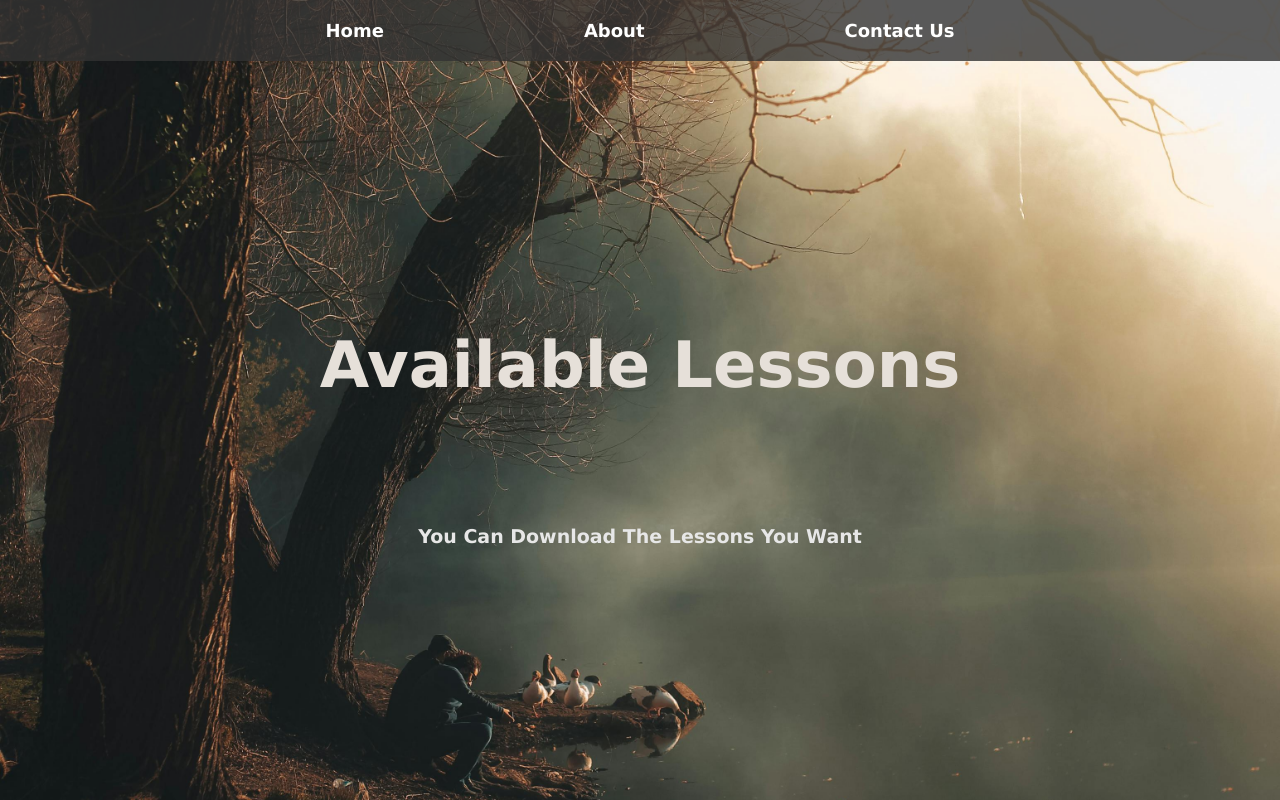
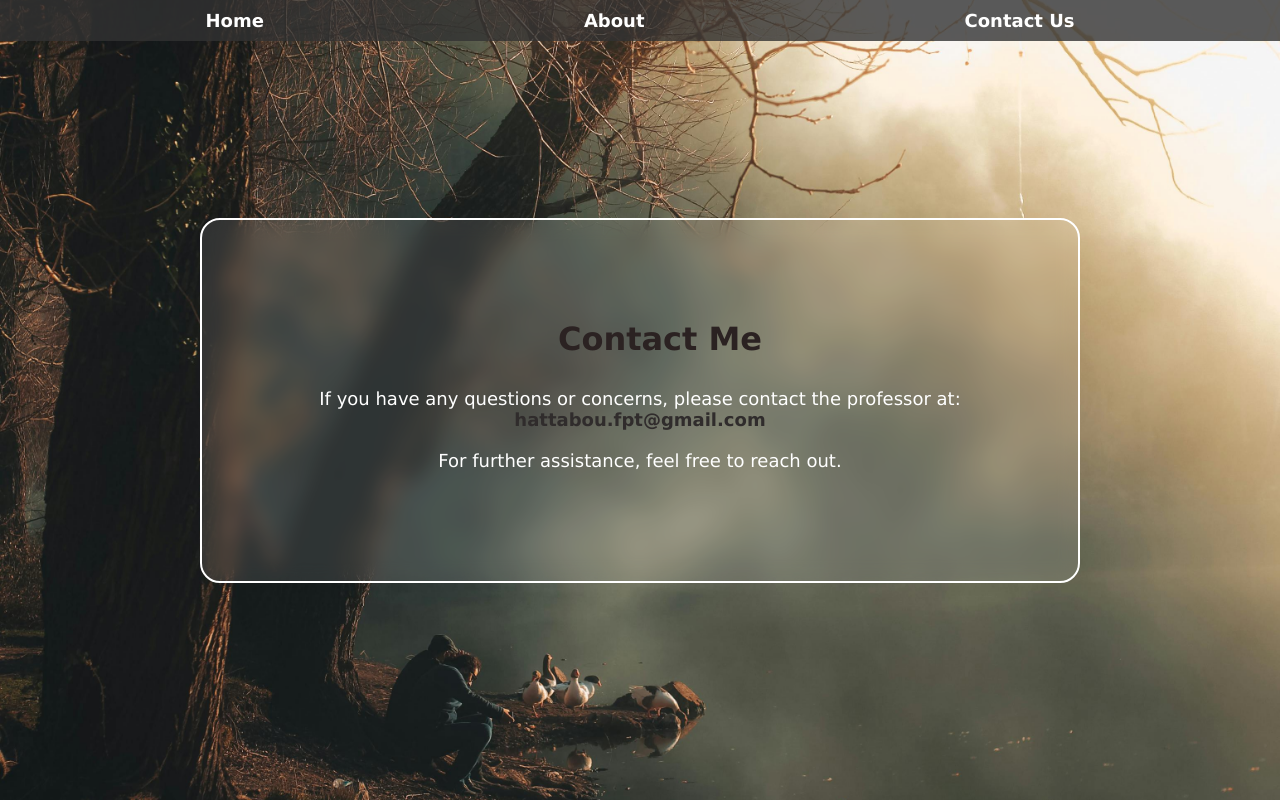
Before and after one commit to yadsashel/Educational_Portal_Teacher, a Flask app: template templates/student_view.html in a window 1280 px wide. Run offline with Flask 2, Linux system fonts and the light colour scheme; the template is opened without the code that fills it, so the values that code supplies are empty.

Commit message:
the new deploy is about to be done

```diff
--- a/app.py
+++ b/app.py
@@ -1,4 +1,4 @@
-from flask import Flask, render_template, request, jsonify
+from flask import Flask, render_template, request, jsonify, send_from_directory
 import os
 from config import get_db_connection
 from flask_cors import CORS
@@ -11,6 +11,16 @@ UPLOAD_FOLDER = 'static/uploads/'
 # Ensure upload folder exists
 if not os.path.exists(UPLOAD_FOLDER):
     os.makedirs(UPLOAD_FOLDER)
+
+# Route for serving CSS files (not necessary if you use url_for)
+@app.route('/css/<path:filename>')
+def serve_css(filename):
+    return send_from_directory('Css', filename)
+
+# Route for the home page
+@app.route('/')
+def home():
+    return render_template('student_view.html')
 
 # Route for uploading files
 @app.route('/upload', methods=['GET', 'POST'])
@@ -37,11 +47,15 @@ def get_files():
     files = fetch_all_files()  # Fetch from database
     return jsonify({'files': files})
 
-# Route for students to view files
-@app.route('/view')
-def student_view():
-    files = fetch_all_files()  # Fetch from database
-    return render_template('student_view.html', files=files)
+# Route for about page
+@app.route('/about')
+def about():
+    return render_template('About.html')
+
+# Route for contact page
+@app.route('/contact')
+def contact():
+    return render_template('contact.html')
 
 # Function to store file information in the database
 def store_file_in_db(file_name):
@@ -63,4 +77,4 @@ def fetch_all_files():
     return files
 
 if __name__ == '__main__':
-    app.run(debug=True)
+    app.run(host='0.0.0.0', port=int(os.environ.get('PORT', 5000)), debug=True)
--- a/config.py
+++ b/config.py
@@ -1,10 +1,11 @@
+import os
 import mysql.connector
 
 def get_db_connection():
     conn = mysql.connector.connect(
-        host="localhost",
-        user="root",
-        password="2002@Yad",
-        database="educational_portal"
+        host=os.getenv('sql3.freesqldatabase.com'),
+        user=os.getenv('sql3739350'),
+        password=os.getenv('zNb95jSusT'),
+        database=os.getenv('sql3739350')
     )
     return conn
--- a/requirements.txt
+++ b/requirements.txt
@@ -1,3 +1,5 @@
 Flask==2.0.1
 mysql-connector-python==8.0.26
 Werkzeug==2.0.1
+gunicorn==20.1.0
+flask_cors
--- a/style/styles.css
+++ b/static/Css/styles.css
@@ -40,10 +40,9 @@ body {
 header {
     display: flex;
     justify-content: center;
-    background-color: rgba(51, 51, 51, 0.8); /* Slightly transparent navbar */
-    padding: 20px;
-    margin-bottom: 300px;
-    width: 100%; /* Full width */
+    background-color: rgba(51, 51, 51, 0.8);
+    padding: 10px;
+    width: 100%;
     position: fixed;
     top: 0;
     z-index: 1000;
@@ -52,7 +51,8 @@ header {
 header nav ul {
     list-style: none;
     display: flex;
-    gap: 200px;
+    gap: 20rem; /* Adjust gap as needed */
+    flex-wrap: wrap; /* Allow items to wrap on smaller screens */
 }
 
 header nav ul li {
@@ -66,6 +66,20 @@ header nav ul li a {
     font-size: 18px;
     position: relative;
     transition: color 0.3s ease;
+}
+
+/* Media query for smaller screens */
+@media (max-width: 600px) {
+    header nav ul {
+        gap: 20px; /* Set gap to 20px for mobile */
+        flex-direction: row; /* Keep items in a row */
+        justify-content: flex-end; /* Align items to the right */
+        align-items: center; /* Center items vertically */
+    }
+
+    header nav ul li {
+        margin: 5px; /* Add some space between items */
+    }
 }
 
 header nav ul li a:hover {
--- a/static/scripts.js
+++ b/static/scripts.js
@@ -26,7 +26,7 @@ document.addEventListener('DOMContentLoaded', function () {
     }
 
     // Fetch the uploaded files from the server
-    fetch('http://127.0.0.1:5000/files') // Ensure you're calling the correct endpoint
+    fetch('/files') // Ensure this URL matches your Flask route
         .then(response => response.json())
         .then(data => {
             displayLessons(data.files);
--- a/templates/student_view.html
+++ b/templates/student_view.html
@@ -3,8 +3,8 @@
 <head>
     <meta charset="UTF-8">
     <meta name="viewport" content="width=device-width, initial-scale=1.0">
-    <title>Student View</title>
-    <link rel="stylesheet" href="/style/styles.css">
+    <title>Contact</title>
+    <link rel="stylesheet" href="{{ url_for('static', filename='Css/styles.css') }}">
 </head>
 <body>
 
@@ -12,28 +12,19 @@
     <header>
         <nav>
             <ul>
-                <li><a href="./student_view.html">Home</a></li>
-                <li><a href="../templates/About.html">About</a></li>
-                <li><a href="../templates/contact.html">Contact Us</a></li>
+                <li><a href="{{ url_for('home') }}">Home</a></li>
+                <li><a href="{{ url_for('about') }}">About</a></li>
+                <li><a href="{{ url_for('contact') }}">Contact Us</a></li>
             </ul>
         </nav>
     </header>
 
-    <!-- Hero section for the page title -->
-    <div class="hero">
-        <div class="content">
-            <h1>Available Lessons</h1>
-        </div>
-    </div>
+    <!-- Contact Section -->
+    <section id="contact" class="contact-me">
+        <h1>Contact Me</h1>
+        <p>If you have any questions or concerns, please contact the professor at: <strong>hattabou.fpt@gmail.com</strong></p>
+        <p>For further assistance, feel free to reach out.</p>
+    </section>
 
-    <!-- Section to display the uploaded lessons -->
-    <div class="uploaded">
-        <h3>You Can Download The Lessons You Want</h3>
-        <ul id="lessonList" class="file-list">
-            <!-- List of lessons uploaded by the professor will appear here -->
-        </ul>
-    </div>
-
-    <script src="/static/scripts.js"></script>
 </body>
 </html>
--- a/templates/teacher_Upload.html
+++ b/templates/teacher_Upload.html
@@ -4,7 +4,7 @@
     <meta charset="UTF-8">
     <meta name="viewport" content="width=device-width, initial-scale=1.0">
     <title>Professor Uploads</title>
-    <link rel="stylesheet" href="/style/teacher_Upload.css">
+    <link rel="stylesheet" href="{{ url_for('static', filename='Css/teacher_Upload.css') }}">
 </head>
 <body>
 
@@ -55,6 +55,6 @@
         </div>
     </div>
     </div>
-    <script src="/static/teacher_Upload.js"></script>
+    <script src="{{ url_for('static', filename='teacher_Upload.js') }}"></script>
 </body>
 </html>
```
Also changed, not shown: templates/About.html (+10 -11 lines), templates/contact.html (+7 -7 lines), static/Css/teacher_Upload.css (renamed from style/teacher_Upload.css), static/assets/Images/pexels-emre-keskinol-837719-1718345.jpg (renamed from assets/Images/pexels-emre-keskinol-837719-1718345.jpg), 2 other files.
